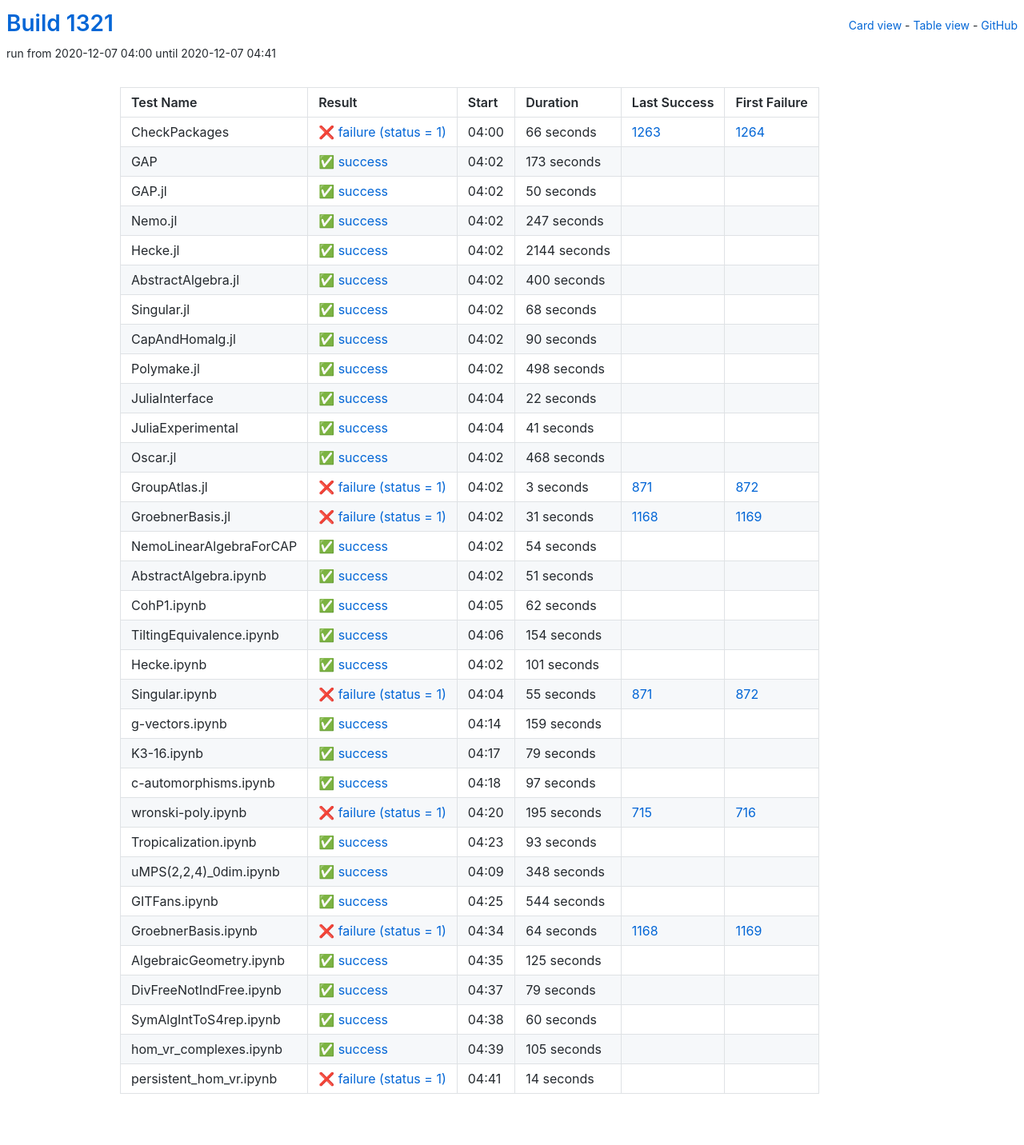
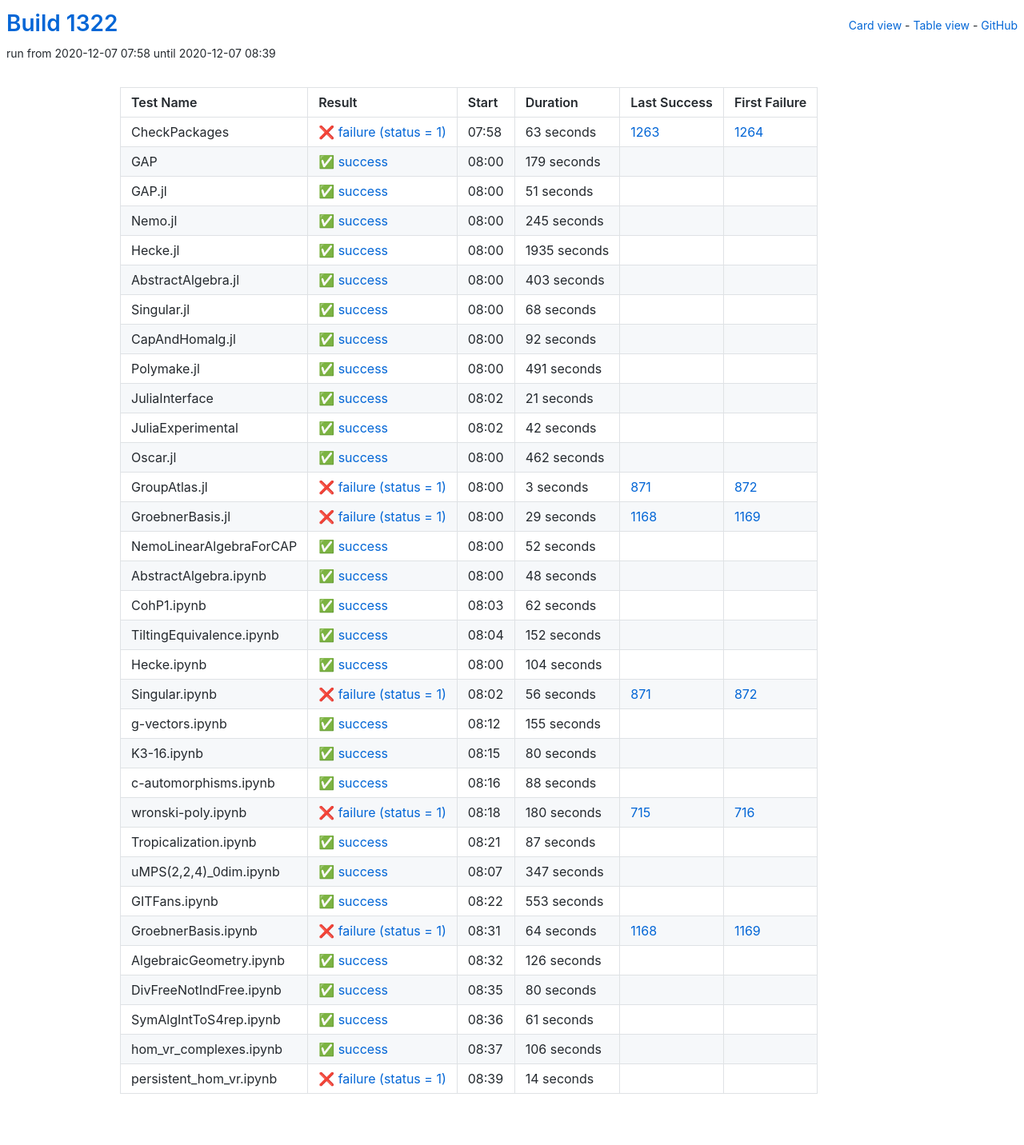
Before and after one commit to oscar-system/oscar-ci-status-stable, a Jekyll site: the page built from table.html, in a window 1280 px wide. Shown: the whole page at 80% size. Built offline with Jekyll 4.4.1, drawn with Linux system fonts in a browser that asks for light colours.

Commit message:
Build #1322

```diff
--- a/_data/ci.yml
+++ b/_data/ci.yml
@@ -1,6 +1,6 @@
 ---
-build: 1321
-build_url: https://oscarci.mathematik.uni-kl.de/job/oscar-stable/1321/
+build: 1322
+build_url: https://oscarci.mathematik.uni-kl.de/job/oscar-stable/1322/
 job: oscar-stable
 organization: oscar-system
 repo: oscar-ci-status-stable
@@ -8,80 +8,80 @@ repourl: https://github.com/oscar-system/oscar-ci-status-stable
 tests:
 - name: CheckPackages
   id: checkpackages
-  log: https://oscarci.mathematik.uni-kl.de/job/oscar-stable/1321/artifact/logs/build-1321/CheckPackages.log
-  start: 2020-12-07 04:00
+  log: https://oscarci.mathematik.uni-kl.de/job/oscar-stable/1322/artifact/logs/build-1322/CheckPackages.log
+  start: 2020-12-07 07:58
   success: false
   exitcode: 1
   status: failure
-  duration: 66
+  duration: 63
   last_success: 1263
   last_success_url: https://oscarci.mathematik.uni-kl.de/job/oscar-stable/1263/
   first_failure: 1264
   first_failure_url: https://oscarci.mathematik.uni-kl.de/job/oscar-stable/1264/
 - name: GAP
   id: gap
-  log: https://oscarci.mathematik.uni-kl.de/job/oscar-stable/1321/artifact/logs/build-1321/GAP.log
-  start: 2020-12-07 04:02
+  log: https://oscarci.mathematik.uni-kl.de/job/oscar-stable/1322/artifact/logs/build-1322/GAP.log
+  start: 2020-12-07 08:00
   success: true
   exitcode: 0
   status: success
-  duration: 173
+  duration: 179
   last_success: false
   last_success_url:
   first_failure: false
   first_failure_url:
 - name: GAP.jl
   id: gap-jl
-  log: https://oscarci.mathematik.uni-kl.de/job/oscar-stable/1321/artifact/logs/build-1321/GAP.jl.log
-  start: 2020-12-07 04:02
+  log: https://oscarci.mathematik.uni-kl.de/job/oscar-stable/1322/artifact/logs/build-1322/GAP.jl.log
+  start: 2020-12-07 08:00
   success: true
   exitcode: 0
   status: success
-  duration: 50
+  duration: 51
   last_success: false
   last_success_url:
   first_failure: false
   first_failure_url:
 - name: Nemo.jl
   id: nemo-jl
-  log: https://oscarci.mathematik.uni-kl.de/job/oscar-stable/1321/artifact/logs/build-1321/Nemo.jl.log
-  start: 2020-12-07 04:02
+  log: https://oscarci.mathematik.uni-kl.de/job/oscar-stable/1322/artifact/logs/build-1322/Nemo.jl.log
+  start: 2020-12-07 08:00
   success: true
   exitcode: 0
   status: success
-  duration: 247
+  duration: 245
   last_success: false
   last_success_url:
   first_failure: false
   first_failure_url:
 - name: Hecke.jl
   id: hecke-jl
-  log: https://oscarci.mathematik.uni-kl.de/job/oscar-stable/1321/artifact/logs/build-1321/Hecke.jl.log
-  start: 2020-12-07 04:02
+  log: https://oscarci.mathematik.uni-kl.de/job/oscar-stable/1322/artifact/logs/build-1322/Hecke.jl.log
+  start: 2020-12-07 08:00
   success: true
   exitcode: 0
   status: success
-  duration: 2144
+  duration: 1935
   last_success: false
   last_success_url:
   first_failure: false
   first_failure_url:
 - name: AbstractAlgebra.jl
   id: abstractalgebra-jl
-  log: https://oscarci.mathematik.uni-kl.de/job/oscar-stable/1321/artifact/logs/build-1321/AbstractAlgebra.jl.log
-  start: 2020-12-07 04:02
+  log: https://oscarci.mathematik.uni-kl.de/job/oscar-stable/1322/artifact/logs/build-1322/AbstractAlgebra.jl.log
+  start: 2020-12-07 08:00
   success: true
   exitcode: 0
   status: success
-  duration: 400
+  duration: 403
   last_success: false
   last_success_url:
   first_failure: false
   first_failure_url:
 - name: Singular.jl
   id: singular-jl
-  log: https://oscarci.mathematik.uni-kl.de/job/oscar-stable/1321/artifact/logs/build-1321/Singular.jl.log
-  start: 2020-12-07 04:02
+  log: https://oscarci.mathematik.uni-kl.de/job/oscar-stable/1322/artifact/logs/build-1322/Singular.jl.log
+  start: 2020-12-07 08:00
   success: true
   exitcode: 0
   status: success
@@ -92,68 +92,68 @@ tests:
   first_failure_url:
 - name: CapAndHomalg.jl
   id: capandhomalg-jl
-  log: https://oscarci.mathematik.uni-kl.de/job/oscar-stable/1321/artifact/logs/build-1321/CapAndHomalg.jl.log
-  start: 2020-12-07 04:02
+  log: https://oscarci.mathematik.uni-kl.de/job/oscar-stable/1322/artifact/logs/build-1322/CapAndHomalg.jl.log
+  start: 2020-12-07 08:00
   success: true
   exitcode: 0
   status: success
-  duration: 90
+  duration: 92
   last_success: false
   last_success_url:
   first_failure: false
   first_failure_url:
 - name: Polymake.jl
   id: polymake-jl
-  log: https://oscarci.mathematik.uni-kl.de/job/oscar-stable/1321/artifact/logs/build-1321/Polymake.jl.log
-  start: 2020-12-07 04:02
+  log: https://oscarci.mathematik.uni-kl.de/job/oscar-stable/1322/artifact/logs/build-1322/Polymake.jl.log
+  start: 2020-12-07 08:00
   success: true
   exitcode: 0
   status: success
-  duration: 498
+  duration: 491
   last_success: false
   last_success_url:
   first_failure: false
   first_failure_url:
 - name: JuliaInterface
   id: juliainterface
-  log: https://oscarci.mathematik.uni-kl.de/job/oscar-stable/1321/artifact/logs/build-1321/JuliaInterface.log
-  start: 2020-12-07 04:04
+  log: https://oscarci.mathematik.uni-kl.de/job/oscar-stable/1322/artifact/logs/build-1322/JuliaInterface.log
+  start: 2020-12-07 08:02
   success: true
   exitcode: 0
   status: success
-  duration: 22
+  duration: 21
   last_success: false
   last_success_url:
   first_failure: false
   first_failure_url:
 - name: JuliaExperimental
   id: juliaexperimental
-  log: https://oscarci.mathematik.uni-kl.de/job/oscar-stable/1321/artifact/logs/build-1321/JuliaExperimental.log
-  start: 2020-12-07 04:04
+  log: https://oscarci.mathematik.uni-kl.de/job/oscar-stable/1322/artifact/logs/build-1322/JuliaExperimental.log
+  start: 2020-12-07 08:02
   success: true
   exitcode: 0
   status: success
-  duration: 41
+  duration: 42
   last_success: false
   last_success_url:
   first_failure: false
   first_failure_url:
 - name: Oscar.jl
   id: oscar-jl
-  log: https://oscarci.mathematik.uni-kl.de/job/oscar-stable/1321/artifact/logs/build-1321/Oscar.jl.log
-  start: 2020-12-07 04:02
+  log: https://oscarci.mathematik.uni-kl.de/job/oscar-stable/1322/artifact/logs/build-1322/Oscar.jl.log
+  start: 2020-12-07 08:00
   success: true
   exitcode: 0
   status: success
-  duration: 468
+  duration: 462
   last_success: false
   last_success_url:
   first_failure: false
   first_failure_url:
 - name: GroupAtlas.jl
   id: groupatlas-jl
-  log: https://oscarci.mathematik.uni-kl.de/job/oscar-stable/1321/artifact/logs/build-1321/GroupAtlas.jl.log
-  start: 2020-12-07 04:02
+  log: https://oscarci.mathematik.uni-kl.de/job/oscar-stable/1322/artifact/logs/build-1322/GroupAtlas.jl.log
+  start: 2020-12-07 08:00
   success: false
   exitcode: 1
   status: failure
@@ -164,44 +164,44 @@ tests:
   first_failure_url: https://oscarci.mathematik.uni-kl.de/job/oscar-stable/872/
 - name: GroebnerBasis.jl
   id: groebnerbasis-jl
-  log: https://oscarci.mathematik.uni-kl.de/job/oscar-stable/1321/artifact/logs/build-1321/GroebnerBasis.jl.log
-  start: 2020-12-07 04:02
+  log: https://oscarci.mathematik.uni-kl.de/job/oscar-stable/1322/artifact/logs/build-1322/GroebnerBasis.jl.log
+  start: 2020-12-07 08:00
   success: false
   exitcode: 1
   status: failure
-  duration: 31
+  duration: 29
   last_success: 1168
   last_success_url: https://oscarci.mathematik.uni-kl.de/job/oscar-stable/1168/
   first_failure: 1169
   first_failure_url: https://oscarci.mathematik.uni-kl.de/job/oscar-stable/1169/
 - name: NemoLinearAlgebraForCAP
   id: nemolinearalgebraforcap
-  log: https://oscarci.mathematik.uni-kl.de/job/oscar-stable/1321/artifact/logs/build-1321/NemoLinearAlgebraForCAP.log
-  start: 2020-12-07 04:02
+  log: https://oscarci.mathematik.uni-kl.de/job/oscar-stable/1322/artifact/logs/build-1322/NemoLinearAlgebraForCAP.log
+  start: 2020-12-07 08:00
   success: true
   exitcode: 0
   status: success
-  duration: 54
+  duration: 52
   last_success: false
   last_success_url:
   first_failure: false
   first_failure_url:
 - name: AbstractAlgebra.ipynb
   id: abstractalgebra-ipynb
-  log: https://oscarci.mathematik.uni-kl.de/job/oscar-stable/1321/artifact/logs/build-1321/AbstractAlgebra.ipynb.log
-  start: 2020-12-07 04:02
+  log: https://oscarci.mathematik.uni-kl.de/job/oscar-stable/1322/artifact/logs/build-1322/AbstractAlgebra.ipynb.log
+  start: 2020-12-07 08:00
   success: true
   exitcode: 0
   status: success
-  duration: 51
+  duration: 48
   last_success: false
   last_success_url:
   first_failure: false
   first_failure_url:
 - name: CohP1.ipynb
   id: cohp1-ipynb
-  log: https://oscarci.mathematik.uni-kl.de/job/oscar-stable/1321/artifact/logs/build-1321/CohP1.ipynb.log
-  start: 2020-12-07 04:05
+  log: https://oscarci.mathematik.uni-kl.de/job/oscar-stable/1322/artifact/logs/build-1322/CohP1.ipynb.log
+  start: 2020-12-07 08:03
   success: true
   exitcode: 0
   status: success
@@ -212,128 +212,128 @@ tests:
   first_failure_url:
 - name: TiltingEquivalence.ipynb
   id: tiltingequivalence-ipynb
-  log: https://oscarci.mathematik.uni-kl.de/job/oscar-stable/1321/artifact/logs/build-1321/TiltingEquivalence.ipynb.log
-  start: 2020-12-07 04:06
+  log: https://oscarci.mathematik.uni-kl.de/job/oscar-stable/1322/artifact/logs/build-1322/TiltingEquivalence.ipynb.log
+  start: 2020-12-07 08:04
   success: true
   exitcode: 0
   status: success
-  duration: 154
+  duration: 152
   last_success: false
   last_success_url:
   first_failure: false
   first_failure_url:
 - name: Hecke.ipynb
   id: hecke-ipynb
-  log: https://oscarci.mathematik.uni-kl.de/job/oscar-stable/1321/artifact/logs/build-1321/Hecke.ipynb.log
-  start: 2020-12-07 04:02
+  log: https://oscarci.mathematik.uni-kl.de/job/oscar-stable/1322/artifact/logs/build-1322/Hecke.ipynb.log
+  start: 2020-12-07 08:00
   success: true
   exitcode: 0
   status: success
-  duration: 101
+  duration: 104
   last_success: false
   last_success_url:
   first_failure: false
   first_failure_url:
 - name: Singular.ipynb
   id: singular-ipynb
-  log: https://oscarci.mathematik.uni-kl.de/job/oscar-stable/1321/artifact/logs/build-1321/Singular.ipynb.log
-  start: 2020-12-07 04:04
+  log: https://oscarci.mathematik.uni-kl.de/job/oscar-stable/1322/artifact/logs/build-1322/Singular.ipynb.log
+  start: 2020-12-07 08:02
   success: false
   exitcode: 1
   status: failure
-  duration: 55
+  duration: 56
   last_success: 871
   last_success_url: https://oscarci.mathematik.uni-kl.de/job/oscar-stable/871/
   first_failure: 872
   first_failure_url: https://oscarci.mathematik.uni-kl.de/job/oscar-stable/872/
 - name: g-vectors.ipynb
   id: g-vectors-ipynb
-  log: https://oscarci.mathematik.uni-kl.de/job/oscar-stable/1321/artifact/logs/build-1321/g-vectors.ipynb.log
-  start: 2020-12-07 04:14
+  log: https://oscarci.mathematik.uni-kl.de/job/oscar-stable/1322/artifact/logs/build-1322/g-vectors.ipynb.log
+  start: 2020-12-07 08:12
   success: true
   exitcode: 0
   status: success
-  duration: 159
+  duration: 155
   last_success: false
   last_success_url:
   first_failure: false
   first_failure_url:
 - name: K3-16.ipynb
   id: k3-16-ipynb
-  log: https://oscarci.mathematik.uni-kl.de/job/oscar-stable/1321/artifact/logs/build-1321/K3-16.ipynb.log
-  start: 2020-12-07 04:17
+  log: https://oscarci.mathematik.uni-kl.de/job/oscar-stable/1322/artifact/logs/build-1322/K3-16.ipynb.log
+  start: 2020-12-07 08:15
   success: true
   exitcode: 0
   status: success
-  duration: 79
+  duration: 80
   last_success: false
   last_success_url:
   first_failure: false
   first_failure_url:
 - name: c-automorphisms.ipynb
   id: c-automorphisms-ipynb
-  log: https://oscarci.mathematik.uni-kl.de/job/oscar-stable/1321/artifact/logs/build-1321/c-automorphisms.ipynb.log
-  start: 2020-12-07 04:18
+  log: https://oscarci.mathematik.uni-kl.de/job/oscar-stable/1322/artifact/logs/build-1322/c-automorphisms.ipynb.log
+  start: 2020-12-07 08:16
   success: true
   exitcode: 0
   status: success
-  duration: 97
+  duration: 88
   last_success: false
   last_success_url:
   first_failure: false
   first_failure_url:
 - name: wronski-poly.ipynb
   id: wronski-poly-ipynb
-  log: https://oscarci.mathematik.uni-kl.de/job/oscar-stable/1321/artifact/logs/build-1321/wronski-poly.ipynb.log
-  start: 2020-12-07 04:20
+  log: https://oscarci.mathematik.uni-kl.de/job/oscar-stable/1322/artifact/logs/build-1322/wronski-poly.ipynb.log
+  start: 2020-12-07 08:18
   success: false
   exitcode: 1
   status: failure
-  duration: 195
+  duration: 180
   last_success: 715
   last_success_url: https://oscarci.mathematik.uni-kl.de/job/oscar-stable/715/
   first_failure: 716
   first_failure_url: https://oscarci.mathematik.uni-kl.de/job/oscar-stable/716/
 - name: Tropicalization.ipynb
   id: tropicalization-ipynb
-  log: https://oscarci.mathematik.uni-kl.de/job/oscar-stable/1321/artifact/logs/build-1321/Tropicalization.ipynb.log
-  start: 2020-12-07 04:23
+  log: https://oscarci.mathematik.uni-kl.de/job/oscar-stable/1322/artifact/logs/build-1322/Tropicalization.ipynb.log
+  start: 2020-12-07 08:21
   success: true
   exitcode: 0
   status: success
-  duration: 93
+  duration: 87
   last_success: false
   last_success_url:
   first_failure: false
   first_failure_url:
 - name: uMPS(2,2,4)_0dim.ipynb
   id: umps-2-2-4-0dim-ipynb
-  log: https://oscarci.mathematik.uni-kl.de/job/oscar-stable/1321/artifact/logs/build-1321/uMPS-2-2-4-_0dim.ipynb.log
-  start: 2020-12-07 04:09
+  log: https://oscarci.mathematik.uni-kl.de/job/oscar-stable/1322/artifact/logs/build-1322/uMPS-2-2-4-_0dim.ipynb.log
+  start: 2020-12-07 08:07
   success: true
   exitcode: 0
   status: success
-  duration: 348
+  duration: 347
   last_success: false
   last_success_url:
   first_failure: false
   first_failure_url:
 - name: GITFans.ipynb
   id: gitfans-ipynb
-  log: https://oscarci.mathematik.uni-kl.de/job/oscar-stable/1321/artifact/logs/build-1321/GITFans.ipynb.log
-  start: 2020-12-07 04:25
+  log: https://oscarci.mathematik.uni-kl.de/job/oscar-stable/1322/artifact/logs/build-1322/GITFans.ipynb.log
+  start: 2020-12-07 08:22
   success: true
   exitcode: 0
   status: success
-  duration: 544
+  duration: 553
   last_success: false
   last_success_url:
   first_failure: false
   first_failure_url:
 - name: GroebnerBasis.ipynb
   id: groebnerbasis-ipynb
-  log: https://oscarci.mathematik.uni-kl.de/job/oscar-stable/1321/artifact/logs/build-1321/GroebnerBasis.ipynb.log
-  start: 2020-12-07 04:34
+  log: https://oscarci.mathematik.uni-kl.de/job/oscar-stable/1322/artifact/logs/build-1322/GroebnerBasis.ipynb.log
+  start: 2020-12-07 08:31
   success: false
   exitcode: 1
   status: failure
@@ -344,56 +344,56 @@ tests:
   first_failure_url: https://oscarci.mathematik.uni-kl.de/job/oscar-stable/1169/
 - name: AlgebraicGeometry.ipynb
   id: algebraicgeometry-ipynb
-  log: https://oscarci.mathematik.uni-kl.de/job/oscar-stable/1321/artifact/logs/build-1321/AlgebraicGeometry.ipynb.log
-  start: 2020-12-07 04:35
+  log: https://oscarci.mathematik.uni-kl.de/job/oscar-stable/1322/artifact/logs/build-1322/AlgebraicGeometry.ipynb.log
+  start: 2020-12-07 08:32
   success: true
   exitcode: 0
   status: success
-  duration: 125
+  duration: 126
   last_success: false
   last_success_url:
   first_failure: false
   first_failure_url:
 - name: DivFreeNotIndFree.ipynb
   id: divfreenotindfree-ipynb
-  log: https://oscarci.mathematik.uni-kl.de/job/oscar-stable/1321/artifact/logs/build-1321/DivFreeNotIndFree.ipynb.log
-  start: 2020-12-07 04:37
+  log: https://oscarci.mathematik.uni-kl.de/job/oscar-stable/1322/artifact/logs/build-1322/DivFreeNotIndFree.ipynb.log
+  start: 2020-12-07 08:35
   success: true
   exitcode: 0
   status: success
-  duration: 79
+  duration: 80
   last_success: false
   last_success_url:
   first_failure: false
   first_failure_url:
 - name: SymAlgIntToS4rep.ipynb
   id: symalginttos4rep-ipynb
-  log: https://oscarci.mathematik.uni-kl.de/job/oscar-stable/1321/artifact/logs/build-1321/SymAlgIntToS4rep.ipynb.log
-  start: 2020-12-07 04:38
+  log: https://oscarci.mathematik.uni-kl.de/job/oscar-stable/1322/artifact/logs/build-1322/SymAlgIntToS4rep.ipynb.log
+  start: 2020-12-07 08:36
   success: true
   exitcode: 0
   status: success
-  duration: 60
+  duration: 61
   last_success: false
   last_success_url:
   first_failure: false
   first_failure_url:
 - name: hom_vr_complexes.ipynb
   id: hom-vr-complexes-ipynb
-  log: https://oscarci.mathematik.uni-kl.de/job/oscar-stable/1321/artifact/logs/build-1321/hom_vr_complexes.ipynb.log
-  start: 2020-12-07 04:39
+  log: https://oscarci.mathematik.uni-kl.de/job/oscar-stable/1322/artifact/logs/build-1322/hom_vr_complexes.ipynb.log
+  start: 2020-12-07 08:37
   success: true
   exitcode: 0
   status: success
-  duration: 105
+  duration: 106
   last_success: false
   last_success_url:
   first_failure: false
   first_failure_url:
 - name: persistent_hom_vr.ipynb
   id: persistent-hom-vr-ipynb
-  log: https://oscarci.mathematik.uni-kl.de/job/oscar-stable/1321/artifact/logs/build-1321/persistent_hom_vr.ipynb.log
-  start: 2020-12-07 04:41
+  log: https://oscarci.mathematik.uni-kl.de/job/oscar-stable/1322/artifact/logs/build-1322/persistent_hom_vr.ipynb.log
+  start: 2020-12-07 08:39
   success: false
   exitcode: 1
   status: failure
```
Also changed, not shown: README.md.
